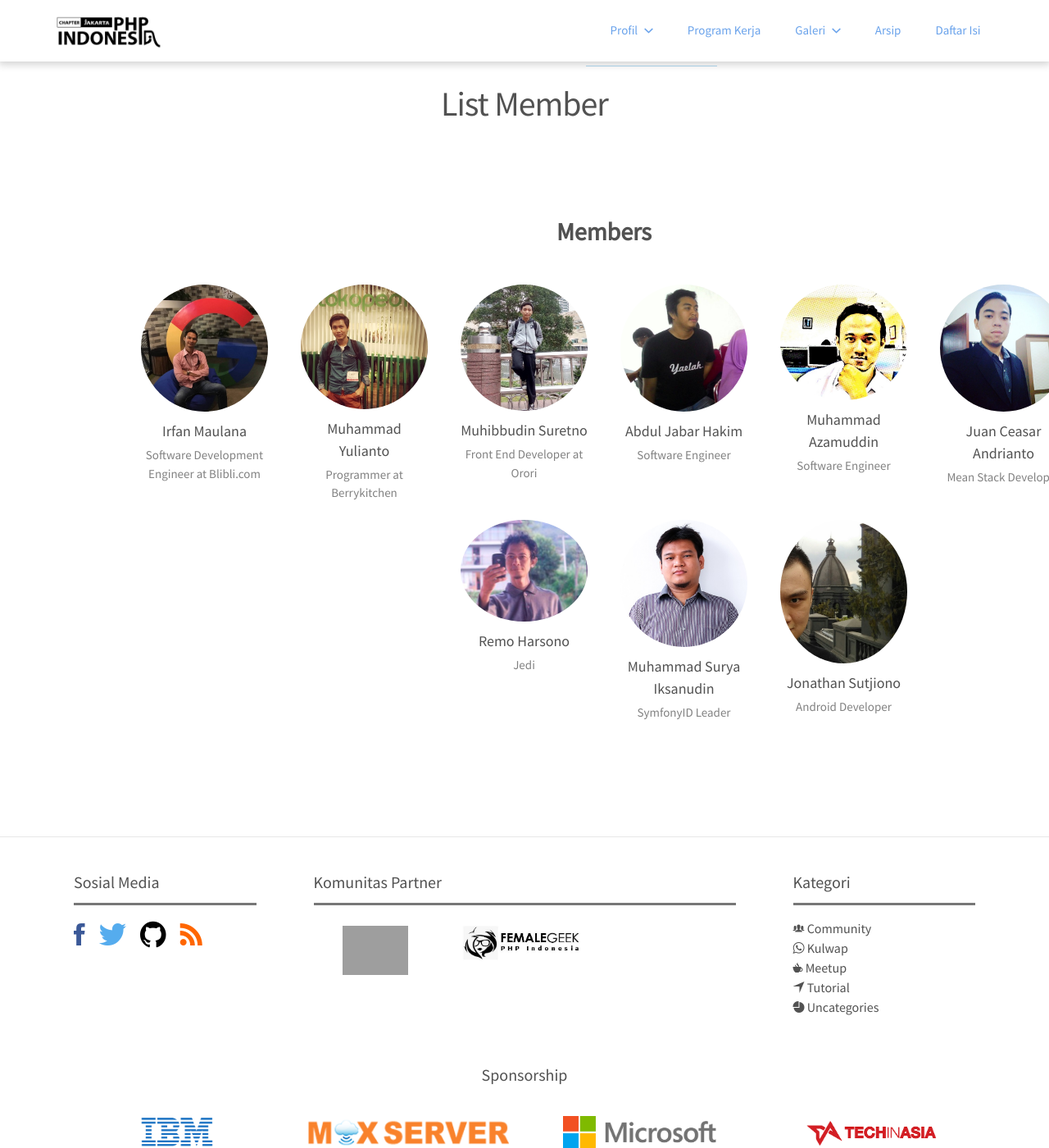
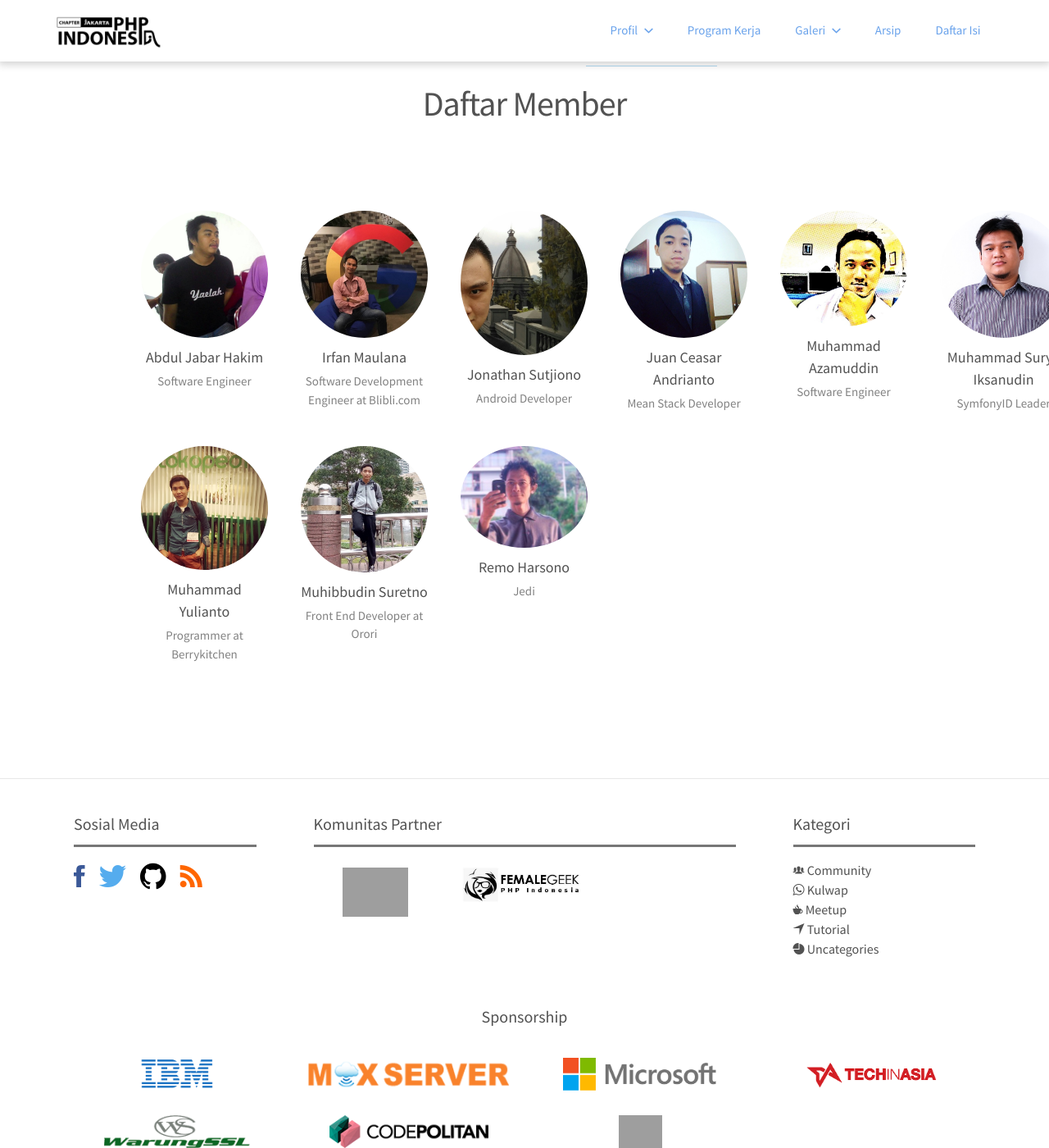
Before and after one commit to phpid-jakarta/phpid-jakarta.github.io, a Jekyll site: the page built from pages/daftar-member.md, in a window 1280 px wide and 1400 px high. Shown: the whole window at 82% size. Built offline with Jekyll 4.4.1, drawn with Linux system fonts in a browser that asks for light colours; nearby versions of some CDN libraries; grey boxes are pictures that could not be loaded.

```diff
--- a/pages/daftar-member.md
+++ b/pages/daftar-member.md
@@ -1,13 +1,13 @@
 ---
 layout: page
-title: List Member
+title: Daftar Member
 permalink: daftar-member.html
 ---
 
 <section class="container member">
-	<div class="title">Members</div>
 	<div class="row">
-		{% for member in site.data.member %}
+		{% assign member_sorted = (site.data.member | sort: 'name') %}
+		{% for member in member_sorted %}
 			<div class="col-md-2 member__item">
 				<div class="member__avatar">
 					<img src="{{ member.image }}" alt="{{ member.name }}">
```
Also changed, not shown: _posts/2017-05-04-basic-bash-programming.md (renamed from _drafts/2017-05-04-basic-bash-programming.md).
